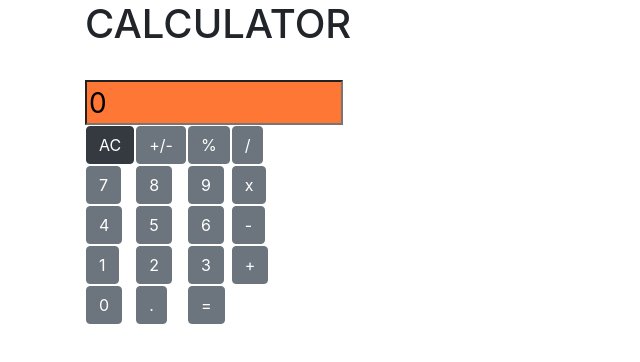
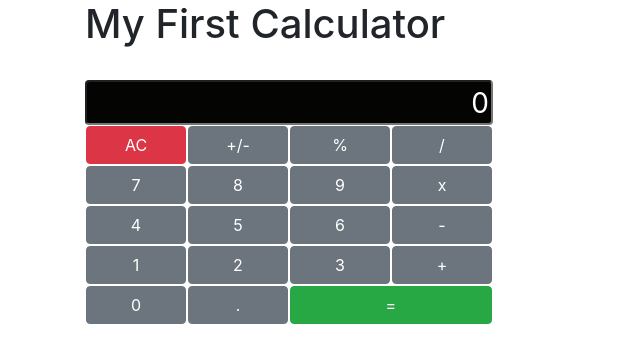
Before and after one commit to MSolovyeva/Calculator, a plain HTML site: page index.html in a window 1280 px wide. Shown: the whole page, without its empty margins (0-640 px from the left). Drawn offline with nearby package versions, Linux system fonts and the light colour scheme.

Commit message:
final correction of buttons

```diff
--- a/index.html
+++ b/index.html
@@ -8,13 +8,13 @@
 </head>
 <body>
     <div class="container">
-    <h1>CALCULATOR</h1>
+    <h1>My First Calculator</h1>
     <br>
     <input id="display" type="text" value="0">
     <br>
         <table>
         <tr>
-            <td><button class="btn btn-dark" id="initZero" onclick="initZero()">AC</button></td>
+            <td><button class="btn btn-danger btn-block" id="initZero" onclick="initZero()">AC</button></td>
             <td><button class="btn btn-secondary" id="positiveNegative" onclick="changeSign()">+/-</button></td>
             <td><button class="btn btn-secondary" id="percent" onclick="initOperation()">%</button></td>
             <td><button class="btn btn-secondary" id="division" onclick="divide()">/</button></td>
@@ -40,9 +40,10 @@
         <tr>
             <td><button class="btn btn-secondary" id="zero"  onclick="toInput('0')">0</button></td>
             <td><button class="btn btn-secondary" id="point" onclick="toInput('.')">.</button></td>
-            <td><button class="btn btn-secondary" id="result" onclick="getResult()">=</button></td>
+            <td colspan="2"><button class="btn btn-success" id="result" onclick="getResult()">=</button></td>
         </tr>
         </table>
+
     </div>
 
     <script src="scripts.js" type="application/javascript"></script>
--- a/styles.css
+++ b/styles.css
@@ -1,8 +1,17 @@
 
 
 #display{
-    background-color: #ff7734;
-    width: 258px;
+    border-radius: .25rem;
+    background-color: #040503;
+    width: 408px;
     height: 45px;
     font-size: 28px;
+    color: #ffffff;
+    text-align: right;
 }
+button.btn.btn-success{
+    width: 201.5px;
+}
+button.btn.btn-secondary{
+    width: 100px;
+}
```
